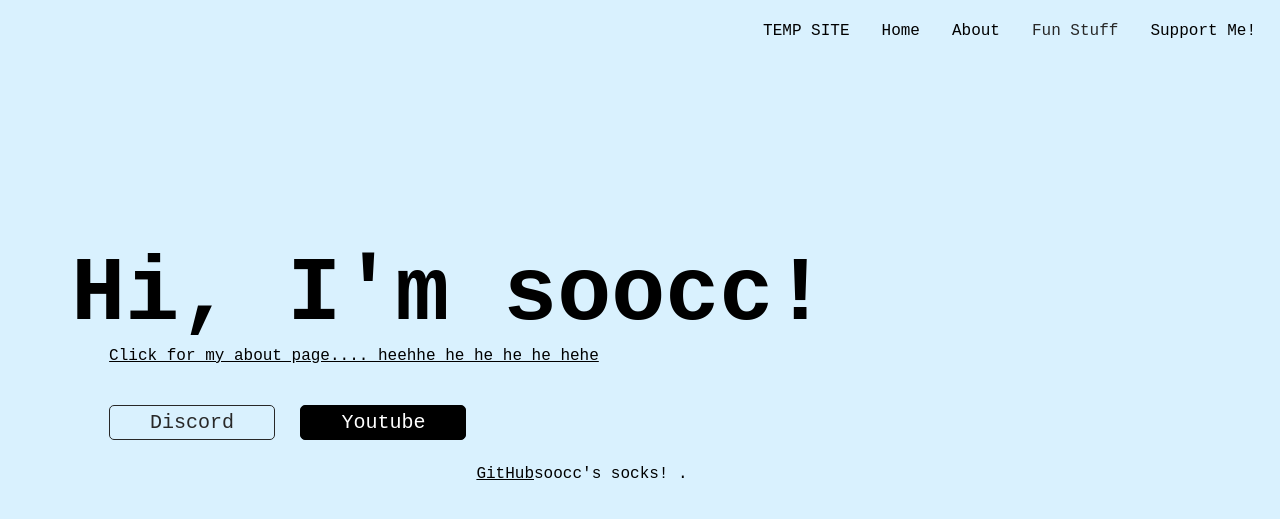
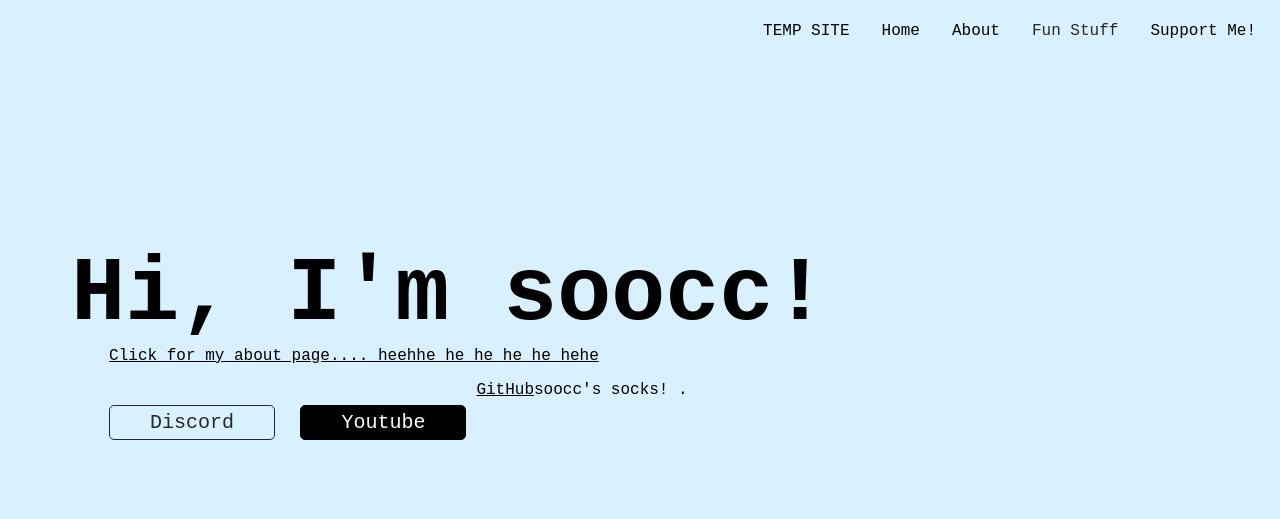
Before and after one commit to soocc/sooccsocks2, a Jekyll site: the page built from index.html, in a window 1280 px wide. Shown: the top 519 px of the page. Built offline with Jekyll 4.4.1, drawn with Linux system fonts in a browser that asks for light colours.

Commit message:
Update default.html

```diff
--- a/_layouts/default.html
+++ b/_layouts/default.html
@@ -4,11 +4,6 @@
   <head>
     <title>soocc's socks</title>
     <link rel="stylesheet" href="styles/styles.css">
-    <style>
-      .footer {
-        margin-top: 100px;
-      }
-    </style>
   </head>
   <body>
     <div class="navbar">
```
